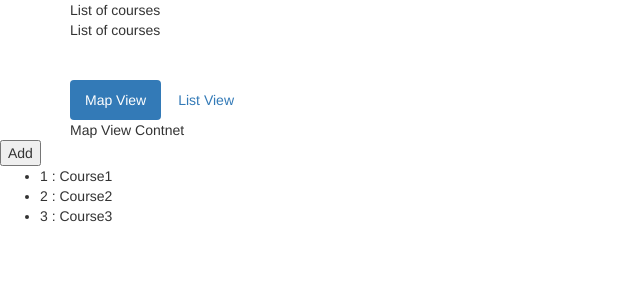
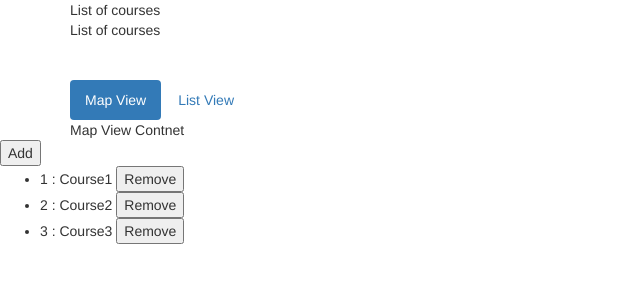
Before and after one commit to WeiChienHsu/angular, an Angular app in the folder directive/: page / in a window 1280 px wide. Shown: the top 300 px of the page, without its empty margins (0-640 px from the left). Built offline with nearby package versions, Linux system fonts and the light colour scheme.

Commit message:
Add onRemove() method

```diff
--- a/directive/src/app/app.component.html
+++ b/directive/src/app/app.component.html
@@ -37,7 +37,8 @@
 <div>
   <ul>
     <li *ngFor = "let course of courses, index as i">
-        {{i+1}} : {{course.name}}
+        {{i+1}} : {{course.name}} <button (click) = "onRemove(course)">Remove</button>
     </li>
+
   </ul>
 </div>
--- a/directive/src/app/app.component.ts
+++ b/directive/src/app/app.component.ts
@@ -17,5 +17,10 @@
      this.courses.push({id: currentId, name: "Course" + currentId });
    }
 
+   onRemove(course){
+     let index = this.courses.indexOf(course);
+     this.courses.splice(index,1 );
+   }
+
   viewMode = "map";
 }
```
